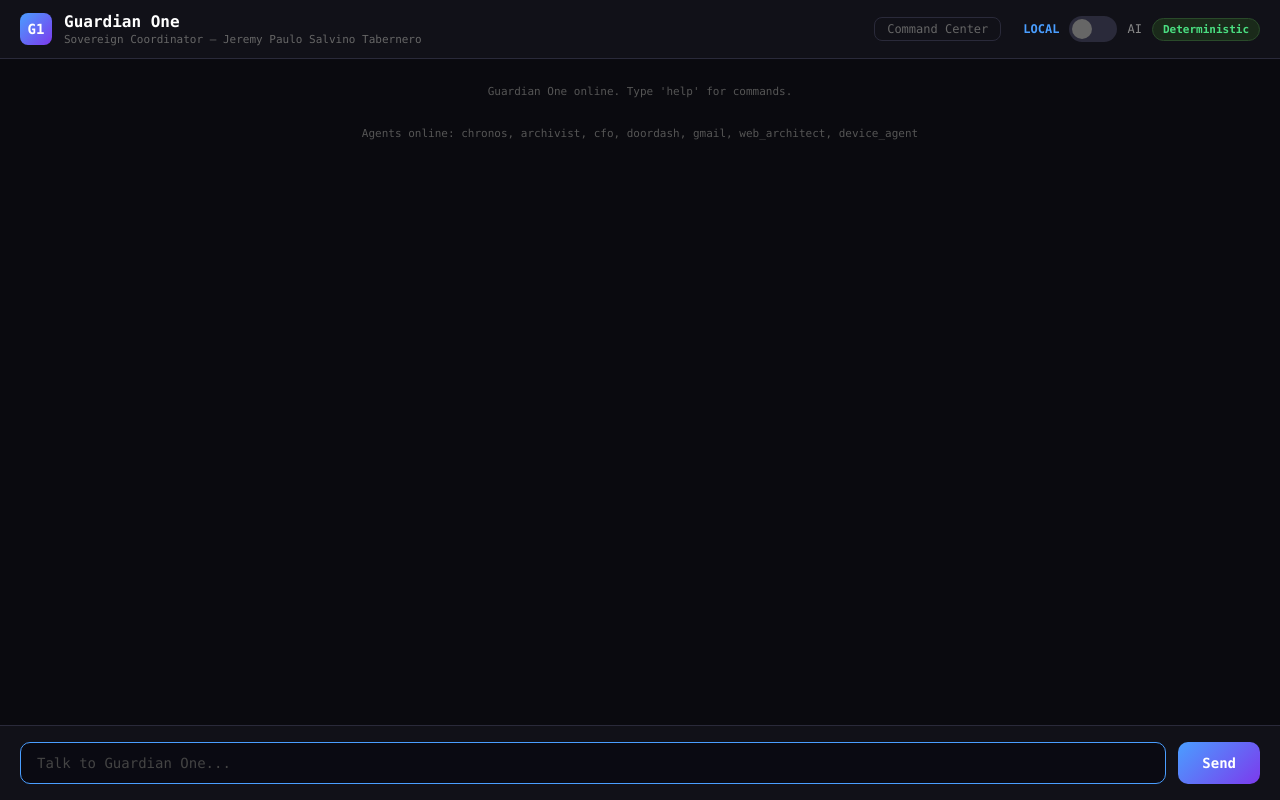
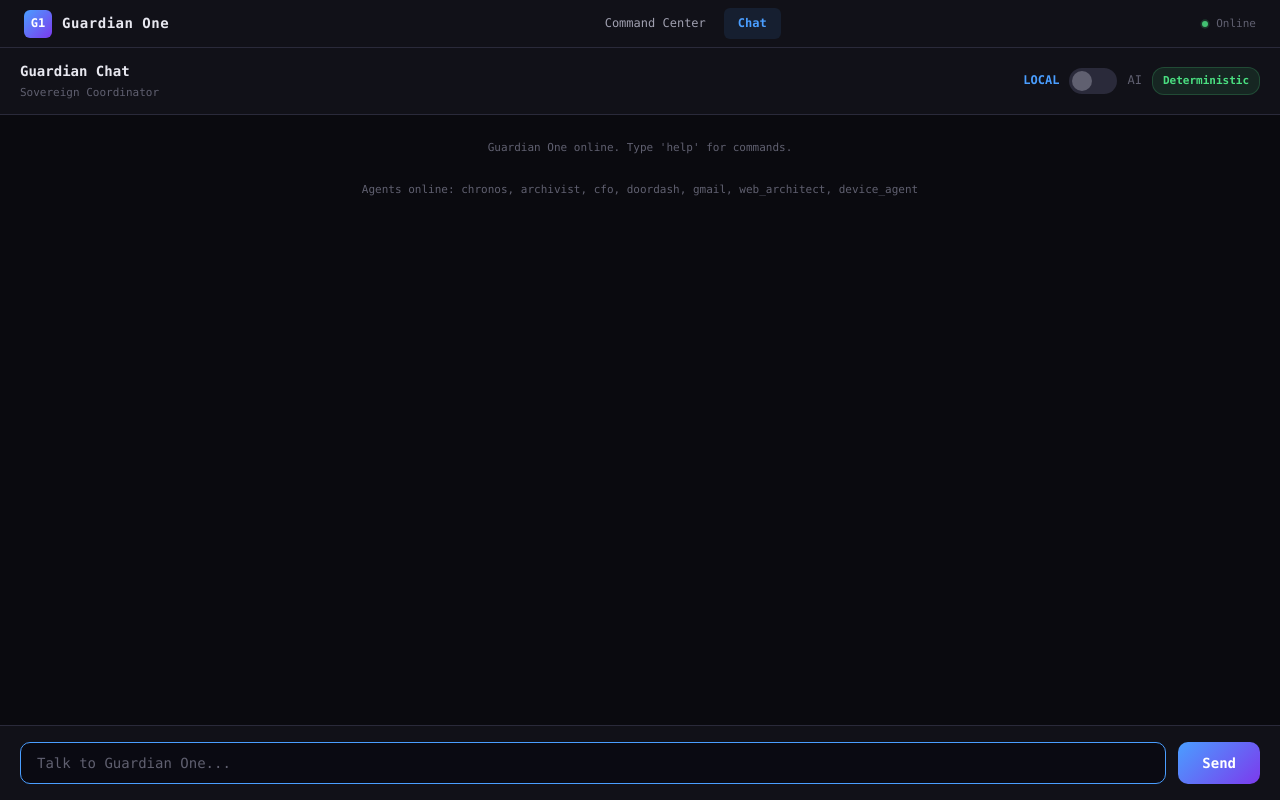
Before and after one commit to CuriousCat777/JT, a Flask app: page /chat in a window 1280 px wide. Run offline with Flask 3, Linux system fonts and the light colour scheme; data that the repository does not hold is empty.

Commit message:
Unify UI design system: shared dark tokens, global nav, accessibility
- Create tokens.css with Sentinel Cartography dark palette (65+ design tokens)
- Migrate panel.html from light theme to dark using token aliases
- Rewrite chat.html to use shared tokens (replaced 30+ hardcoded hex values)
- Add global navigation bar (topnav) to both templates with aria-current
- Add ARIA attributes: role=log, aria-live, aria-label, focus-visible outlines
- Fix map overlay bg from white to dark-compatible rgba

903 tests pass, zero regressions.

https://claude.ai/code/session_01MKFsQEVGjS7RFL7jdgpj5Y

```diff
--- /dev/null
+++ b/guardian_one/web/static/tokens.css
@@ -0,0 +1,248 @@
+/* ==========================================================================
+   Guardian One — Design Tokens (Sentinel Cartography)
+   Dark command-center palette shared across all templates.
+   ========================================================================== */
+
+:root {
+  /* ── Surface hierarchy ─────────────────────────────────────────────── */
+  --g1-bg-base:        #0a0a0f;     /* deepest background              */
+  --g1-bg-surface:     #111118;     /* cards, sidebar, header           */
+  --g1-bg-raised:      #151520;     /* elevated panels, hover cards     */
+  --g1-bg-overlay:     #1a1a28;     /* modals, popovers                 */
+  --g1-bg-input:       #0a0a12;     /* text inputs                      */
+
+  /* ── Borders ───────────────────────────────────────────────────────── */
+  --g1-border:         #2a2a3a;     /* primary dividers                 */
+  --g1-border-subtle:  #1e1e2e;     /* secondary / inner dividers       */
+  --g1-border-focus:   #4a9eff;     /* focus rings                      */
+
+  /* ── Text ──────────────────────────────────────────────────────────── */
+  --g1-text-primary:   #e8e8f0;     /* headings, body                   */
+  --g1-text-secondary: #a0a0b0;     /* descriptions, meta               */
+  --g1-text-muted:     #606070;     /* timestamps, labels               */
+
+  /* ── Accent — blue/violet command gradient ─────────────────────────── */
+  --g1-accent:         #4a9eff;     /* primary interactive              */
+  --g1-accent-hover:   #6ab4ff;     /* hover state                      */
+  --g1-accent-dim:     rgba(74, 158, 255, 0.10);
+  --g1-accent-glow:    rgba(74, 158, 255, 0.06);
+  --g1-violet:         #7c3aed;     /* secondary accent                 */
+  --g1-violet-dim:     rgba(124, 58, 237, 0.10);
+  --g1-gradient:       linear-gradient(135deg, #4a9eff, #7c3aed);
+
+  /* ── Semantic status ───────────────────────────────────────────────── */
+  --g1-green:          #4ade80;
+  --g1-green-dim:      rgba(74, 222, 128, 0.10);
+  --g1-yellow:         #facc15;
+  --g1-yellow-dim:     rgba(250, 204, 21, 0.10);
+  --g1-red:            #f87171;
+  --g1-red-dim:        rgba(248, 113, 113, 0.10);
+  --g1-orange:         #fb923c;
+  --g1-orange-dim:     rgba(251, 146, 60, 0.10);
+  --g1-cyan:           #22d3ee;
+  --g1-purple:         #a78bfa;
+
+  /* ── Shadows (dark-friendly) ───────────────────────────────────────── */
+  --g1-shadow-sm:      0 1px 3px rgba(0, 0, 0, 0.30);
+  --g1-shadow-md:      0 4px 12px rgba(0, 0, 0, 0.40);
+  --g1-shadow-lg:      0 8px 24px rgba(0, 0, 0, 0.50);
+
+  /* ── Typography ────────────────────────────────────────────────────── */
+  --g1-font:           'Inter', -apple-system, BlinkMacSystemFont, 'Segoe UI', system-ui, sans-serif;
+  --g1-font-mono:      'SF Mono', 'Cascadia Code', 'JetBrains Mono', 'Fira Code', 'Consolas', monospace;
+
+  /* ── Radii ─────────────────────────────────────────────────────────── */
+  --g1-radius-sm:      6px;
+  --g1-radius-md:      10px;
+  --g1-radius-lg:      14px;
+
+  /* ── Transitions ───────────────────────────────────────────────────── */
+  --g1-ease:           0.2s ease;
+}
+
+/* ==========================================================================
+   Shared resets & base
+   ========================================================================== */
+
+*, *::before, *::after { margin: 0; padding: 0; box-sizing: border-box; }
+
+body {
+  font-family: var(--g1-font);
+  background: var(--g1-bg-base);
+  color: var(--g1-text-primary);
+  font-size: 13px;
+  line-height: 1.6;
+  -webkit-font-smoothing: antialiased;
+  -moz-osx-font-smoothing: grayscale;
+}
+
+/* ── Focus management ────────────────────────────────────────────────── */
+
+:focus-visible {
+  outline: 2px solid var(--g1-border-focus);
+  outline-offset: 2px;
+}
+
+/* ── Scrollbar (dark) ────────────────────────────────────────────────── */
+
+::-webkit-scrollbar { width: 6px; }
+::-webkit-scrollbar-track { background: transparent; }
+::-webkit-scrollbar-thumb { background: var(--g1-border); border-radius: 3px; }
+::-webkit-scrollbar-thumb:hover { background: var(--g1-text-muted); }
+
+/* ==========================================================================
+   Global Navigation Bar
+   ========================================================================== */
+
+.g1-topnav {
+  display: flex;
+  align-items: center;
+  justify-content: space-between;
+  background: var(--g1-bg-surface);
+  border-bottom: 1px solid var(--g1-border);
+  padding: 0 24px;
+  height: 48px;
+  flex-shrink: 0;
+  z-index: 100;
+}
+
+.g1-topnav__brand {
+  display: flex;
+  align-items: center;
+  gap: 10px;
+  text-decoration: none;
+  color: var(--g1-text-primary);
+}
+
+.g1-topnav__logo {
+  width: 28px;
+  height: 28px;
+  background: var(--g1-gradient);
+  border-radius: var(--g1-radius-sm);
+  display: flex;
+  align-items: center;
+  justify-content: center;
+  font-weight: 700;
+  font-size: 12px;
+  color: #fff;
+  flex-shrink: 0;
+}
+
+.g1-topnav__title {
+  font-size: 14px;
+  font-weight: 600;
+  letter-spacing: 0.5px;
+}
+
+.g1-topnav__links {
+  display: flex;
+  align-items: center;
+  gap: 4px;
+  list-style: none;
+}
+
+.g1-topnav__link {
+  display: inline-flex;
+  align-items: center;
+  gap: 6px;
+  padding: 6px 14px;
+  border-radius: var(--g1-radius-sm);
+  font-size: 12px;
+  font-weight: 500;
+  color: var(--g1-text-secondary);
+  text-decoration: none;
+  transition: background var(--g1-ease), color var(--g1-ease);
+}
+
+.g1-topnav__link:hover {
+  background: var(--g1-bg-raised);
+  color: var(--g1-text-primary);
+}
+
+.g1-topnav__link[aria-current="page"] {
+  background: var(--g1-accent-dim);
+  color: var(--g1-accent);
+  font-weight: 600;
+}
+
+.g1-topnav__status {
+  display: flex;
+  align-items: center;
+  gap: 8px;
+  font-size: 11px;
+  color: var(--g1-text-muted);
+}
+
+.g1-topnav__pulse {
+  width: 6px;
+  height: 6px;
+  background: var(--g1-green);
+  border-radius: 50%;
+  animation: g1-pulse 3s ease-in-out infinite;
+}
+
+@keyframes g1-pulse {
+  0%, 100% { opacity: 1; box-shadow: 0 0 0 0 rgba(74, 222, 128, 0.3); }
+  50% { opacity: 0.6; box-shadow: 0 0 0 5px rgba(74, 222, 128, 0); }
+}
+
+/* ==========================================================================
+   Shared component tokens (buttons, cards, badges)
+   ========================================================================== */
+
+.g1-btn {
+  padding: 7px 16px;
+  border: 1px solid var(--g1-border);
+  border-radius: var(--g1-radius-md);
+  background: var(--g1-bg-surface);
+  color: var(--g1-text-secondary);
+  cursor: pointer;
+  font-family: var(--g1-font);
+  font-size: 12px;
+  font-weight: 500;
+  transition: all var(--g1-ease);
+}
+
+.g1-btn:hover {
+  background: var(--g1-bg-raised);
+  color: var(--g1-text-primary);
+  border-color: var(--g1-accent);
+}
+
+.g1-btn--primary {
+  background: var(--g1-gradient);
+  border: none;
+  color: #fff;
+  font-weight: 600;
+}
+
+.g1-btn--primary:hover { opacity: 0.85; }
+.g1-btn--primary:disabled { opacity: 0.4; cursor: not-allowed; }
+
+.g1-btn--sm { padding: 5px 12px; font-size: 11px; }
+
+.g1-card {
+  background: var(--g1-bg-surface);
+  border: 1px solid var(--g1-border);
+  border-radius: var(--g1-radius-lg);
+  padding: 24px;
+  box-shadow: var(--g1-shadow-sm);
+  transition: box-shadow var(--g1-ease);
+}
+
+.g1-card:hover { box-shadow: var(--g1-shadow-md); }
+
+.g1-badge {
+  padding: 3px 10px;
+  border-radius: 20px;
+  font-size: 10px;
+  font-weight: 600;
+  text-transform: uppercase;
+  letter-spacing: 0.5px;
+}
+
+.g1-badge--green  { background: var(--g1-green-dim);  color: var(--g1-green); }
+.g1-badge--yellow { background: var(--g1-yellow-dim); color: var(--g1-yellow); }
+.g1-badge--red    { background: var(--g1-red-dim);    color: var(--g1-red); }
+.g1-badge--blue   { background: var(--g1-accent-dim); color: var(--g1-accent); }
+.g1-badge--muted  { background: rgba(96,96,112,0.1);  color: var(--g1-text-muted); }
--- a/guardian_one/web/templates/chat.html
+++ b/guardian_one/web/templates/chat.html
@@ -3,30 +3,27 @@
 <head>
 <meta charset="UTF-8">
 <meta name="viewport" content="width=device-width, initial-scale=1.0">
-<title>Guardian One</title>
+<title>Guardian One — Chat</title>
 <!-- PWA -->
 <link rel="manifest" href="/static/manifest.json">
-<meta name="theme-color" content="#2c5282">
+<meta name="theme-color" content="#0a0a0f">
 <meta name="apple-mobile-web-app-capable" content="yes">
 <meta name="apple-mobile-web-app-status-bar-style" content="black-translucent">
 <meta name="apple-mobile-web-app-title" content="Guardian One">
 <link rel="apple-touch-icon" href="/static/icons/icon-192.png">
+<link rel="stylesheet" href="/static/tokens.css">
 <style>
-  * { margin: 0; padding: 0; box-sizing: border-box; }
-
   body {
-    font-family: 'SF Mono', 'Fira Code', 'Cascadia Code', 'Consolas', monospace;
-    background: #0a0a0f;
-    color: #e0e0e0;
+    font-family: var(--g1-font-mono);
     height: 100vh;
     display: flex;
     flex-direction: column;
   }
 
-  /* Header */
-  .header {
-    background: #111118;
-    border-bottom: 1px solid #2a2a3a;
+  /* Chat header (below topnav) */
+  .chat-header {
+    background: var(--g1-bg-surface);
+    border-bottom: 1px solid var(--g1-border);
     padding: 12px 20px;
     display: flex;
     align-items: center;
@@ -34,34 +31,21 @@
     flex-shrink: 0;
   }
 
-  .header-left {
+  .chat-header__left {
     display: flex;
     align-items: center;
     gap: 12px;
   }
 
-  .logo {
-    width: 32px;
-    height: 32px;
-    background: linear-gradient(135deg, #4a9eff, #7c3aed);
-    border-radius: 8px;
-    display: flex;
-    align-items: center;
-    justify-content: center;
-    font-weight: bold;
+  .chat-header__title {
     font-size: 14px;
-    color: white;
+    font-weight: 600;
+    color: var(--g1-text-primary);
   }
 
-  .header-title {
-    font-size: 16px;
-    font-weight: 600;
-    color: #fff;
-  }
-
-  .header-subtitle {
+  .chat-header__subtitle {
     font-size: 11px;
-    color: #666;
+    color: var(--g1-text-muted);
     margin-top: 2px;
   }
 
@@ -74,11 +58,11 @@
 
   .toggle-label {
     font-size: 12px;
-    color: #888;
+    color: var(--g1-text-muted);
   }
 
   .toggle-label.active {
-    color: #4a9eff;
+    color: var(--g1-accent);
     font-weight: 600;
   }
 
@@ -93,12 +77,13 @@
     opacity: 0;
     width: 0;
     height: 0;
+    position: absolute;
   }
 
   .toggle-slider {
     position: absolute;
     top: 0; left: 0; right: 0; bottom: 0;
-    background: #2a2a3a;
+    background: var(--g1-border);
     border-radius: 13px;
     transition: 0.3s;
   }
@@ -110,18 +95,23 @@
     width: 20px;
     left: 3px;
     bottom: 3px;
-    background: #666;
+    background: var(--g1-text-muted);
     border-radius: 50%;
     transition: 0.3s;
   }
 
   .toggle input:checked + .toggle-slider {
-    background: #1a3a5c;
+    background: var(--g1-accent-dim);
   }
 
   .toggle input:checked + .toggle-slider:before {
     transform: translateX(22px);
-    background: #4a9eff;
+    background: var(--g1-accent);
+  }
+
+  .toggle input:focus-visible + .toggle-slider {
+    outline: 2px solid var(--g1-border-focus);
+    outline-offset: 2px;
   }
 
   .mode-indicator {
@@ -132,15 +122,15 @@
   }
 
   .mode-local {
-    background: #1a2a1a;
-    color: #4ade80;
-    border: 1px solid #2a4a2a;
+    background: var(--g1-green-dim);
+    color: var(--g1-green);
+    border: 1px solid rgba(74, 222, 128, 0.20);
   }
 
   .mode-ai {
-    background: #1a1a3a;
-    color: #818cf8;
-    border: 1px solid #2a2a5a;
+    background: var(--g1-violet-dim);
+    color: var(--g1-purple);
+    border: 1px solid rgba(124, 58, 237, 0.20);
   }
 
   /* Messages area */
@@ -156,7 +146,7 @@
   .message {
     max-width: 85%;
     padding: 12px 16px;
-    border-radius: 12px;
+    border-radius: var(--g1-radius-lg);
     font-size: 13px;
     line-height: 1.6;
     white-space: pre-wrap;
@@ -165,34 +155,34 @@
 
   .message-user {
     align-self: flex-end;
-    background: #1a2a4a;
-    color: #c0d8f8;
-    border: 1px solid #2a3a5a;
+    background: var(--g1-accent-dim);
+    color: var(--g1-text-primary);
+    border: 1px solid rgba(74, 158, 255, 0.15);
     border-bottom-right-radius: 4px;
   }
 
   .message-guardian {
     align-self: flex-start;
-    background: #151520;
-    color: #d0d0d8;
-    border: 1px solid #2a2a3a;
+    background: var(--g1-bg-raised);
+    color: var(--g1-text-primary);
+    border: 1px solid var(--g1-border);
     border-bottom-left-radius: 4px;
   }
 
   .message-guardian.type-error {
-    border-color: #5a2a2a;
-    background: #1a1015;
+    border-color: rgba(248, 113, 113, 0.25);
+    background: var(--g1-red-dim);
   }
 
   .message-guardian.type-ai {
-    border-color: #3a2a5a;
-    background: #12101f;
+    border-color: rgba(124, 58, 237, 0.25);
+    background: var(--g1-violet-dim);
   }
 
   .message-system {
     align-self: center;
     background: transparent;
-    color: #555;
+    color: var(--g1-text-muted);
     font-size: 11px;
     text-align: center;
     padding: 4px;
@@ -204,17 +194,17 @@
     text-transform: uppercase;
     letter-spacing: 1px;
     margin-bottom: 6px;
-    color: #666;
+    color: var(--g1-text-muted);
   }
 
-  .message-user .message-sender { color: #4a9eff; }
-  .message-guardian .message-sender { color: #7c3aed; }
-  .message-guardian.type-ai .message-sender { color: #818cf8; }
+  .message-user .message-sender { color: var(--g1-accent); }
+  .message-guardian .message-sender { color: var(--g1-violet); }
+  .message-guardian.type-ai .message-sender { color: var(--g1-purple); }
 
   /* Input area */
   .input-area {
-    background: #111118;
-    border-top: 1px solid #2a2a3a;
+    background: var(--g1-bg-surface);
+    border-top: 1px solid var(--g1-border);
     padding: 16px 20px;
     display: flex;
     gap: 12px;
@@ -223,52 +213,47 @@
 
   .input-area input {
     flex: 1;
-    background: #0a0a12;
-    border: 1px solid #2a2a3a;
-    border-radius: 10px;
+    background: var(--g1-bg-input);
+    border: 1px solid var(--g1-border);
+    border-radius: var(--g1-radius-md);
     padding: 12px 16px;
-    color: #e0e0e0;
+    color: var(--g1-text-primary);
     font-family: inherit;
     font-size: 14px;
     outline: none;
-    transition: border-color 0.2s;
+    transition: border-color var(--g1-ease);
   }
 
   .input-area input:focus {
-    border-color: #4a9eff;
+    border-color: var(--g1-border-focus);
   }
 
   .input-area input::placeholder {
-    color: #444;
+    color: var(--g1-text-muted);
   }
 
   .send-btn {
-    background: linear-gradient(135deg, #4a9eff, #7c3aed);
+    background: var(--g1-gradient);
     border: none;
-    border-radius: 10px;
+    border-radius: var(--g1-radius-md);
     padding: 12px 24px;
-    color: white;
+    color: #fff;
     font-family: inherit;
     font-size: 14px;
     font-weight: 600;
     cursor: pointer;
-    transition: opacity 0.2s;
+    transition: opacity var(--g1-ease);
   }
 
   .send-btn:hover { opacity: 0.85; }
   .send-btn:disabled { opacity: 0.4; cursor: not-allowed; }
-
-  /* Scrollbar */
-  .messages::-webkit-scrollbar { width: 6px; }
-  .messages::-webkit-scrollbar-track { background: transparent; }
-  .messages::-webkit-scrollbar-thumb { background: #2a2a3a; border-radius: 3px; }
 
   /* Typing indicator */
   .typing {
     display: none;
     align-self: flex-start;
     padding: 12px 16px;
-    color: #555;
+    color: var(--g1-text-muted);
     font-size: 12px;
   }
 
@@ -288,37 +273,52 @@
 </head>
 <body>
 
-<div class="header">
-  <div class="header-left">
-    <div class="logo">G1</div>
+<!-- Global Navigation -->
+<nav class="g1-topnav" aria-label="Global navigation">
+  <a href="/" class="g1-topnav__brand" aria-label="Guardian One home">
+    <div class="g1-topnav__logo" aria-hidden="true">G1</div>
+    <span class="g1-topnav__title">Guardian One</span>
+  </a>
+  <ul class="g1-topnav__links" role="menubar">
+    <li role="none"><a role="menuitem" href="/" class="g1-topnav__link">Command Center</a></li>
+    <li role="none"><a role="menuitem" href="/chat" class="g1-topnav__link" aria-current="page">Chat</a></li>
+  </ul>
+  <div class="g1-topnav__status">
+    <div class="g1-topnav__pulse" aria-label="System online"></div>
+    <span>Online</span>
+  </div>
+</nav>
+
+<header class="chat-header">
+  <div class="chat-header__left">
     <div>
-      <div class="header-title">Guardian One</div>
-      <div class="header-subtitle">Sovereign Coordinator — Jeremy Paulo Salvino Tabernero</div>
+      <div class="chat-header__title">Guardian Chat</div>
+      <div class="chat-header__subtitle">Sovereign Coordinator</div>
     </div>
   </div>
   <div class="toggle-area">
-    <a href="/" style="color: #666; text-decoration: none; font-size: 12px; margin-right: 12px; border: 1px solid #2a2a3a; padding: 4px 12px; border-radius: 8px;">Command Center</a>
     <span class="toggle-label active" id="label-local">LOCAL</span>
-    <label class="toggle">
-      <input type="checkbox" id="ai-toggle">
+    <label class="toggle" aria-label="Toggle AI mode">
+      <input type="checkbox" id="ai-toggle" aria-describedby="mode-badge">
       <span class="toggle-slider"></span>
     </label>
     <span class="toggle-label" id="label-ai">AI</span>
-    <span class="mode-indicator mode-local" id="mode-badge">Deterministic</span>
+    <span class="mode-indicator mode-local" id="mode-badge" role="status">Deterministic</span>
   </div>
-</div>
+</header>
 
-<div class="messages" id="messages">
+<div class="messages" id="messages" role="log" aria-live="polite" aria-label="Chat messages">
   <div class="message message-system">Guardian One online. Type 'help' for commands.</div>
 </div>
 
-<div class="typing" id="typing">
+<div class="typing" id="typing" aria-live="polite">
   Guardian is thinking<span>.</span><span>.</span><span>.</span>
 </div>
 
 <div class="input-area">
+  <label for="input" class="sr-only" style="position:absolute;width:1px;height:1px;overflow:hidden;clip:rect(0,0,0,0);">Message</label>
   <input type="text" id="input" placeholder="Talk to Guardian One..." autocomplete="off" autofocus>
-  <button class="send-btn" id="send-btn" onclick="sendMessage()">Send</button>
+  <button class="send-btn" id="send-btn" onclick="sendMessage()" aria-label="Send message">Send</button>
 </div>
 
 <script>
@@ -339,8 +339,8 @@ aiToggle.addEventListener('change', () => {
   modeBadge.textContent = isAI ? 'AI Engine' : 'Deterministic';
   modeBadge.className = 'mode-indicator ' + (isAI ? 'mode-ai' : 'mode-local');
   addSystemMessage(isAI
-    ? 'AI mode ON — Guardian will think with Ollama/Anthropic for open questions.'
-    : 'AI mode OFF — Guardian uses deterministic commands only.'
+    ? 'AI mode ON \u2014 Guardian will think with Ollama/Anthropic for open questions.'
+    : 'AI mode OFF \u2014 Guardian uses deterministic commands only.'
   );
 });
 
```
Also changed, not shown: guardian_one/web/templates/panel.html (+48 -31 lines).
